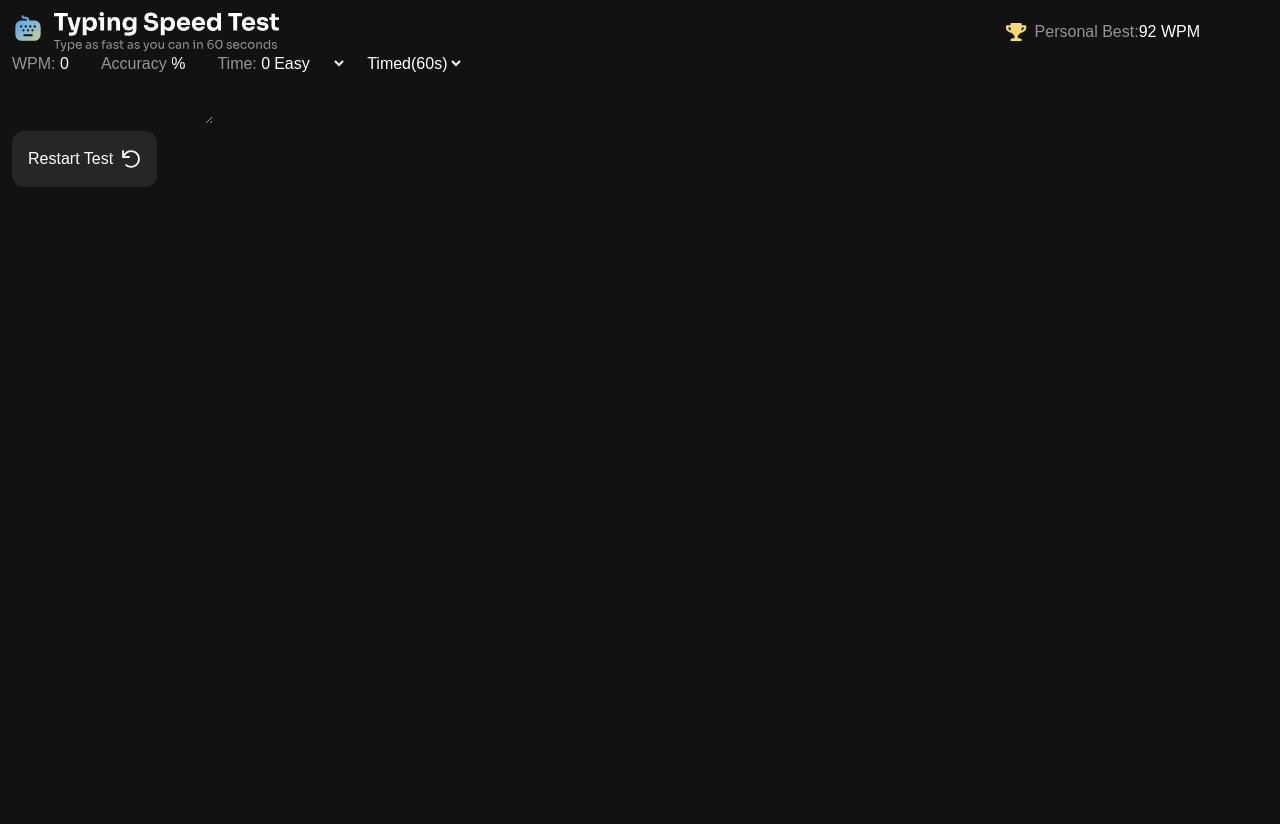
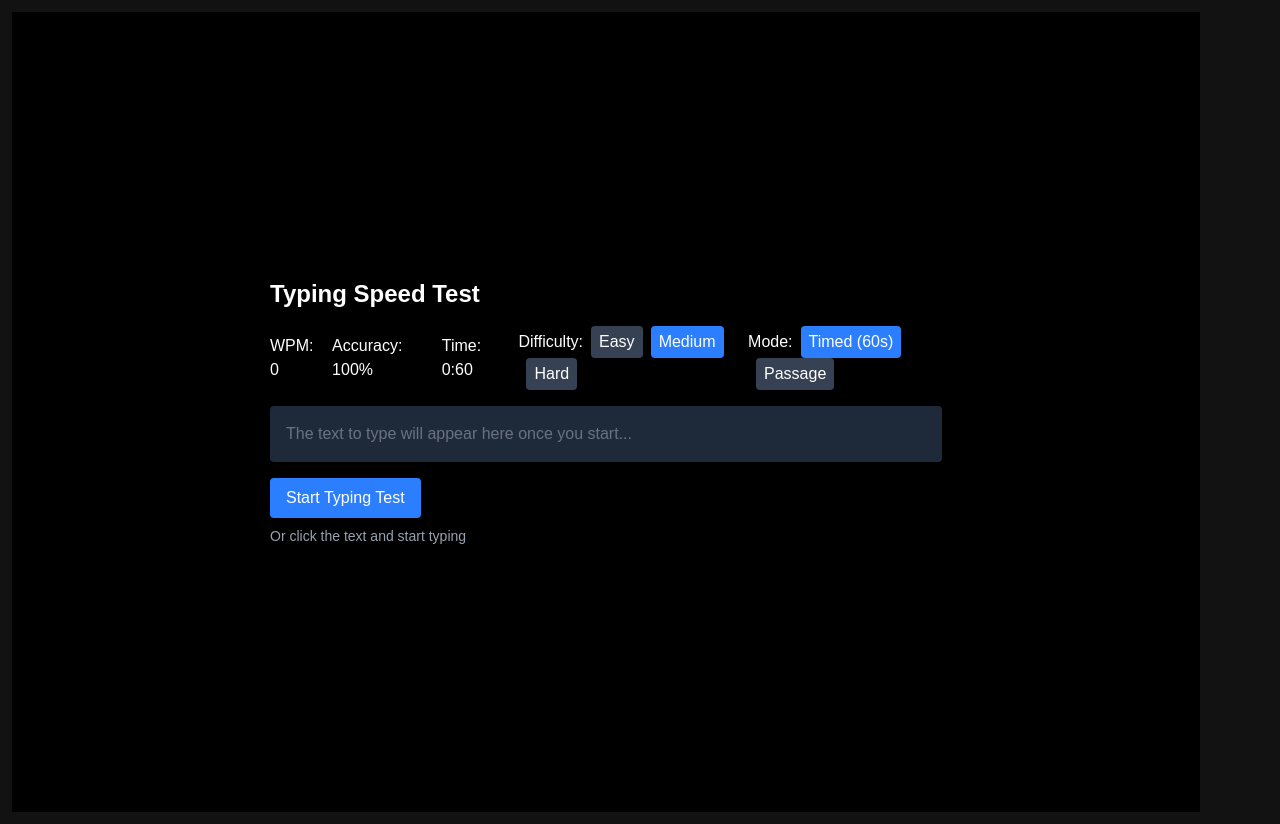
Before and after one commit to amiabl-programr/fm30hackathon_typing-speed, a React (Vite) app: page / in a window 1280 px wide. Before the commit the page ends 800 px from the top, so only its background shows below. Built offline with nearby package versions, Linux system fonts and the light colour scheme.

Commit message:
feat: add all components to the home screen

```diff
--- a/src/App.tsx
+++ b/src/App.tsx
@@ -1,80 +1,90 @@
-import data from "../data.json";
-import logo_small from "./assets/images/logo-small.svg";
-import logo_large from "./assets/images/logo-large.svg";
-import personal_best from "./assets/images/icon-personal-best.svg";
-import restart from "./assets/images/icon-restart.svg";
+import { useState, useEffect } from "react";
+import TypingTest from "./components/typing-test";
+import Results from "./components/results";
+import StartScreen from "./components/start-screen";
 
-export default function App() {
-  console.log(data);
+function App() {
+  const [mode, setMode] = useState<"timed" | "passage">("timed");
+  const [difficulty, setDifficulty] = useState<"easy" | "medium" | "hard">(
+    "medium"
+  );
+  const [testStarted, setTestStarted] = useState(false);
+  const [testCompleted, setTestCompleted] = useState(false);
+  const [wpm, setWpm] = useState(0);
+  const [accuracy, setAccuracy] = useState(100);
+  const [correctChars, setCorrectChars] = useState(0);
+  const [incorrectChars, setIncorrectChars] = useState(0);
+  const [personalBest, setPersonalBest] = useState<number | null>(null);
+
+  const getPersonalBest = () => {
+    const storedBest = localStorage.getItem("personalBest");
+    if (storedBest) {
+      setPersonalBest(parseInt(storedBest, 10));
+    } else return null;
+  };
+  // getPersonalBest();
+
+  const startTest = () => {
+    setTestStarted(true);
+    setTestCompleted(false);
+  };
+
+  const completeTest = (
+    newWpm: number,
+    newAccuracy: number,
+    newCorrect: number,
+    newIncorrect: number
+  ) => {
+    setWpm(newWpm);
+    setAccuracy(newAccuracy);
+    setCorrectChars(newCorrect);
+    setIncorrectChars(newIncorrect);
+    setTestCompleted(true);
+    setTestStarted(false);
+
+    if (personalBest === null || newWpm > personalBest) {
+      setPersonalBest(newWpm);
+      localStorage.setItem("personalBest", newWpm.toString());
+    }
+  };
+
+  const reset = () => {
+    setTestCompleted(false);
+    setTestStarted(false);
+  };
 
   return (
-    <>
-      <header className="flex justify-between ">
-        <div>
-          <img src={logo_small} className="md:hidden" alt="" />
-          <img src={logo_large} className="hidden md:inline" alt="" />
-        </div>
-
-        <div className="flex items-center gap-2">
-          <img src={personal_best} alt="" />
-          <div className="text-neutral-400">
-            <span className="hidden md:inline">Personal </span>
-            Best:
-            <span className="text-neutral-0">92 WPM</span>
-          </div>
-        </div>
-      </header>
-
-      <main className="">
-        <div>
-          <div className="flex flex-col lg:flex-row">
-            <div className="stats flex items-center gap-8">
-              <div>
-                <span className="text-neutral-400">WPM: </span>
-                <span className="text-neutral-0">0</span>
-              </div>
-              <div>
-                <span className="text-neutral-400">Accuracy </span>
-                <span className="text-neutral-0">%</span>
-              </div>
-              <div>
-                <span className="text-neutral-400">Time: </span>
-                <span className="text-neutral-0">0</span>
-              </div>
-            </div>
-
-            {/* difficulty */}
-            <div className="settings flex items-center gap-4">
-              <div>
-                <select name="difficulty" id="" className="text-neutral-0">
-                  <option value="Easy">Easy</option>
-                  <option value="Medium">Medium</option>
-                  <option value="Hard">Hard</option>
-                </select>
-              </div>
-
-              <div>
-                <select name="timer" id="" className="text-neutral-0">
-                  <option value="Timed">Timed(60s)</option>
-                  <option value="Passage">Passage</option>
-                </select>
-              </div>
-            </div>
-          </div>
-
-          {/* text area */}
-          <div>
-            <textarea name="" id=""></textarea>
-          </div>
-        </div>
-
-        <div>
-          <button className="bg-neutral-800 text-neutral-0 flex items-center gap-2 p-4 rounded-xl">
-            <span>Restart Test</span>
-            <img src={restart} alt="restart_icon" />
-          </button>
-        </div>
-      </main>
-    </>
+    <div className="min-h-screen bg-black text-white flex flex-col items-center justify-center p-4">
+      {!testStarted && !testCompleted && (
+        <StartScreen
+          mode={mode}
+          setMode={setMode}
+          difficulty={difficulty}
+          setDifficulty={setDifficulty}
+          startTest={startTest}
+          personalBest={personalBest}
+        />
+      )}
+      {testStarted && (
+        <TypingTest
+          mode={mode}
+          difficulty={difficulty}
+          completeTest={completeTest}
+          personalBest={personalBest}
+        />
+      )}
+      {testCompleted && (
+        <Results
+          wpm={wpm}
+          accuracy={accuracy}
+          correctChars={correctChars}
+          incorrectChars={incorrectChars}
+          personalBest={personalBest}
+          reset={reset}
+        />
+      )}
+    </div>
   );
 }
+
+export default App;
```
